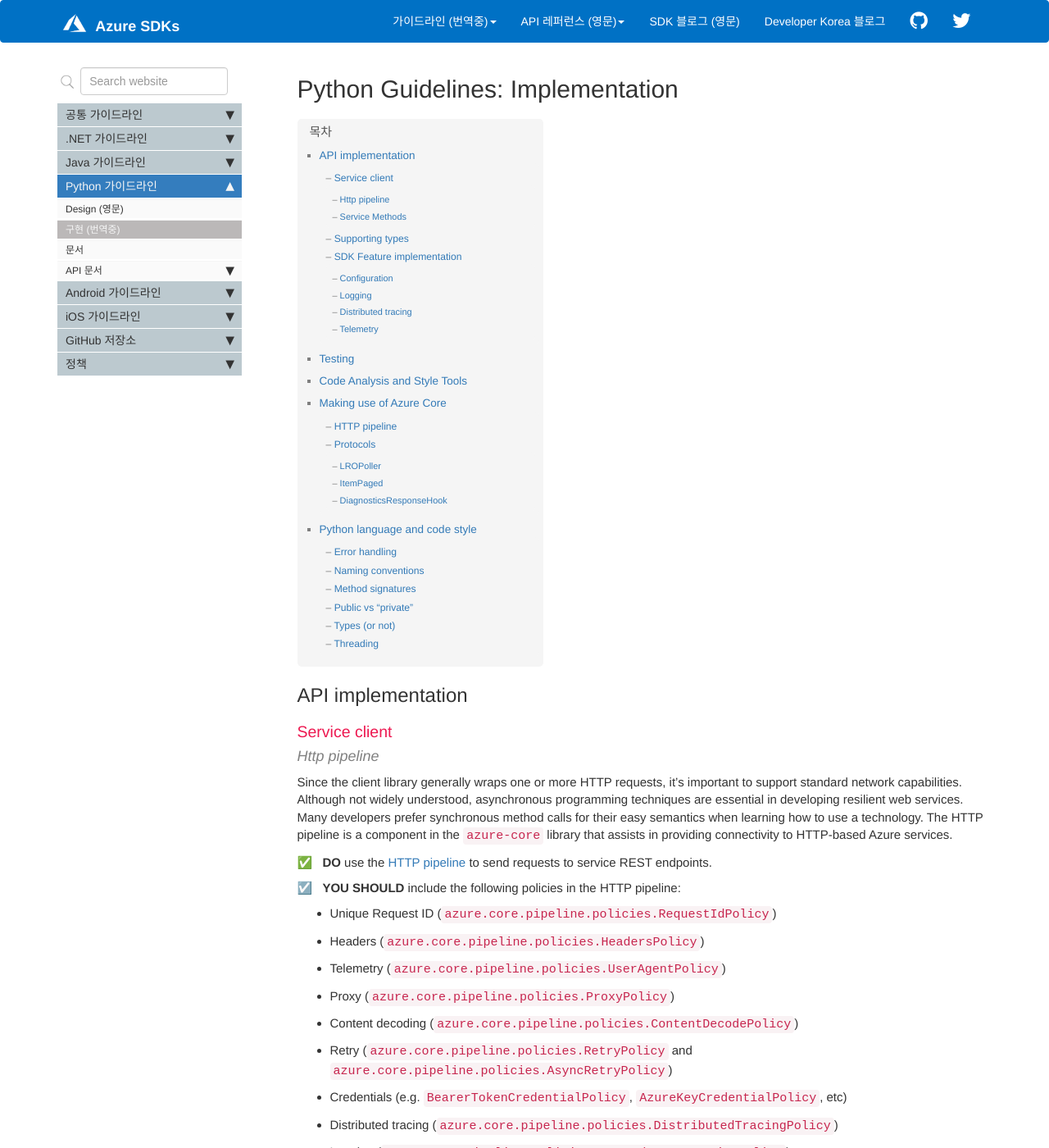
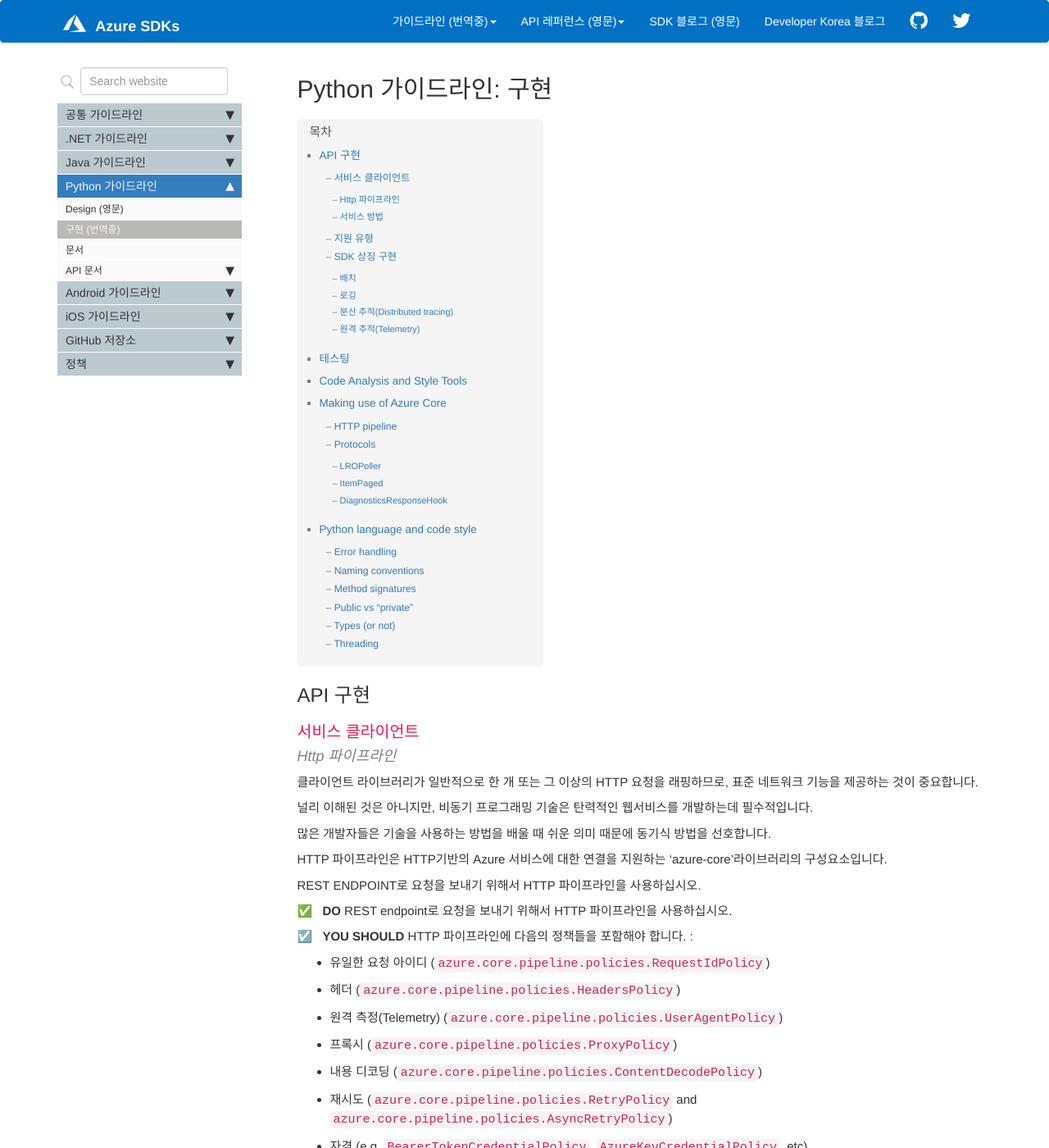
Before and after one commit to Azure/azure-sdk-korean, a Jekyll site: the page built from docs/python/implementation.md, in a window 1280 px wide and 1400 px high. Shown: the whole window at 82% size. Built offline with Jekyll 4.4.1, drawn with Linux system fonts in a browser that asks for light colours; comment, search, counter and statistics services are not loaded; some of the changed text lies outside the part shown.

Commit message:
translate python implementation.md
Co-authored-by: hdddhdd <nuly08@naver.com>

````diff
--- a/docs/python/implementation.md
+++ b/docs/python/implementation.md
@@ -1,24 +1,39 @@
 ---
-title: "Python Guidelines: Implementation"
+title: "Python 가이드라인: 구현"
 keywords: guidelines python
 permalink: python_implementation.html
 folder: python
 sidebar: general_sidebar
 ---
 
-## API implementation
+## API 구현
 
-### Service client
+### 서비스 클라이언트
 
-#### Http pipeline
+#### Http 파이프라인
+<!-- Since the client library generally wraps one or more HTTP requests, it's important to support standard network capabilities. Although not widely understood, asynchronous programming techniques are essential in developing resilient web services. Many developers prefer synchronous method calls for their easy semantics when learning how to use a technology. The HTTP pipeline is a component in the `azure-core` library that assists in providing connectivity to HTTP-based Azure services. -->
 
-Since the client library generally wraps one or more HTTP requests, it's important to support standard network capabilities. Although not widely understood, asynchronous programming techniques are essential in developing resilient web services. Many developers prefer synchronous method calls for their easy semantics when learning how to use a technology. The HTTP pipeline is a component in the `azure-core` library that assists in providing connectivity to HTTP-based Azure services.
+<!-- translation by @hdddhdd -->
+클라이언트 라이브러리가 일반적으로 한 개 또는 그 이상의 HTTP 요청을 래핑하므로, 표준 네트워크 기능을 제공하는 것이 중요합니다.
 
-{% include requirement/MUST id="python-network-http-pipeline" %} use the [HTTP pipeline] to send requests to service REST endpoints.
+널리 이해된 것은 아니지만, 비동기 프로그래밍 기술은 탄력적인 웹서비스를 개발하는데 필수적입니다.
 
-{% include requirement/SHOULD id="python-network-use-policies" %} include the following policies in the HTTP pipeline:
+많은 개발자들은 기술을 사용하는 방법을 배울 때 쉬운 의미 때문에 동기식 방법을 선호합니다.
 
-- Unique Request ID (`azure.core.pipeline.policies.RequestIdPolicy`)
+HTTP 파이프라인은 HTTP기반의 Azure 서비스에 대한 연결을 지원하는 'azure-core'라이브러리의 구성요소입니다.
+
+<!-- {% include requirement/MUST id="python-network-http-pipeline" %} use the [HTTP pipeline] to send requests to service REST endpoints. -->
+
+REST ENDPOINT로 요청을 보내기 위해서 HTTP 파이프라인을 사용하십시오.
+
+<!-- translation by @hdddhdd -->
+{% include requirement/MUST id="python-network-http-pipeline" %}  REST endpoint로 요청을 보내기 위해서 HTTP 파이프라인을 사용하십시오.
+
+<!-- {% include requirement/SHOULD id="python-network-use-policies" %} include the following policies in the HTTP pipeline: -->
+
+{% include requirement/SHOULD id="python-network-use-policies" %} HTTP 파이프라인에 다음의 정책들을 포함해야 합니다. :
+
+<!-- - Unique Request ID (`azure.core.pipeline.policies.RequestIdPolicy`)
 - Headers (`azure.core.pipeline.policies.HeadersPolicy`)
 - Telemetry (`azure.core.pipeline.policies.UserAgentPolicy`)
 - Proxy (`azure.core.pipeline.policies.ProxyPolicy`)
@@ -26,7 +41,18 @@ Since the client library generally wraps one or more HTTP requests, it's importa
 - Retry (`azure.core.pipeline.policies.RetryPolicy` and `azure.core.pipeline.policies.AsyncRetryPolicy`)
 - Credentials (e.g. `BearerTokenCredentialPolicy`, `AzureKeyCredentialPolicy`, etc)
 - Distributed tracing (`azure.core.pipeline.policies.DistributedTracingPolicy`)
-- Logging (`azure.core.pipeline.policies.NetworkTraceLoggingPolicy`)
+- Logging (`azure.core.pipeline.policies.NetworkTraceLoggingPolicy`) -->
+
+- 유일한 요청 아이디 (`azure.core.pipeline.policies.RequestIdPolicy`)
+- 헤더 (`azure.core.pipeline.policies.HeadersPolicy`)
+- 원격 측정(Telemetry) (`azure.core.pipeline.policies.UserAgentPolicy`)
+- 프록시 (`azure.core.pipeline.policies.ProxyPolicy`)
+- 내용 디코딩 (`azure.core.pipeline.policies.ContentDecodePolicy`)
+- 재시도 (`azure.core.pipeline.policies.RetryPolicy` and `azure.core.pipeline.policies.AsyncRetryPolicy`)
+- 자격 (e.g. `BearerTokenCredentialPolicy`, `AzureKeyCredentialPolicy`, etc)
+- 분산 추적 (`azure.core.pipeline.policies.DistributedTracingPolicy`)
+- 로깅 (`azure.core.pipeline.policies.NetworkTraceLoggingPolicy`)
+
 
 ```python
 
@@ -76,33 +102,45 @@ class ExampleClient(object):
 
 ##### Custom policies
 
-Some services may require custom policies to be implemented. For example, custom policies may implement fall back to secondary endpoints during retry, request signing, or other specialized authentication techniques.
+<!-- translation by @hdddhdd -->
+<!-- Some services may require custom policies to be implemented. For example, custom policies may implement fall back to secondary endpoints during retry, request signing, or other specialized authentication techniques. -->
+일부 서비스는 custom policies가 구현되도록 요청합니다. 예를 들어, custom policies는 재시도, 요청 서명 또는 다른 특수 인증 기술을 실행하는 도중에 부차적인 endpoint로 폴백할 수 있습니다.
 
-{% include requirement/SHOULD id="python-pipeline-core-policies" %} use the policy implementations in `azure-core` whenever possible.
+<!-- {% include requirement/SHOULD id="python-pipeline-core-policies" %} use the policy implementations in `azure-core` whenever possible. -->
+{% include requirement/SHOULD id="python-pipeline-core-policies" %} 가능하다면 azure-core에서 정책 구현을 사용하십시오.
 
-{% include requirement/MUST id="python-custom-policy-review" %} review the proposed policy with the Azure SDK [Architecture Board]. There may already be an existing policy that can be modified/parameterized to satisfy your need.
+<!-- {% include requirement/MUST id="python-custom-policy-review" %} review the proposed policy with the Azure SDK [Architecture Board]. There may already be an existing policy that can be modified/parameterized to satisfy your need. -->
 
-{% include requirement/MUST id="python-custom-policy-base-class" %} derive from [HTTPPolicy](https://azuresdkdocs.blob.core.windows.net/$web/python/azure-core/1.9.0/azure.core.pipeline.policies.html#azure.core.pipeline.policies.HTTPPolicy)/[AsyncHTTPPolicy](https://azuresdkdocs.blob.core.windows.net/$web/python/azure-core/1.9.0/azure.core.pipeline.policies.html#azure.core.pipeline.policies.AsyncHTTPPolicy) (if you need to make network calls) or [SansIOHTTPPolicy](https://azuresdkdocs.blob.core.windows.net/$web/python/azure-core/1.9.0/azure.core.pipeline.policies.html#azure.core.pipeline.policies.SansIOHTTPPolicy) (if you do not).
+{% include requirement/MUST id="python-custom-policy-review" %} Azure SDK [Architecture Board]로 제안된 정책을 검토하십시오.
+필요에 맞게 변경 또는 매개변수를 지정할 수 있는 기존 정책이 이미 있을 수 있습니다.
 
+<!-- {% include requirement/MUST id="python-custom-policy-base-class" %} derive from [HTTPPolicy](https://azuresdkdocs.blob.core.windows.net/$web/python/azure-core/1.9.0/azure.core.pipeline.policies.html#azure.core.pipeline.policies.HTTPPolicy)/[AsyncHTTPPolicy](https://azuresdkdocs.blob.core.windows.net/$web/python/azure-core/1.9.0/azure.core.pipeline.policies.html#azure.core.pipeline.policies.AsyncHTTPPolicy) (if you need to make network calls) or [SansIOHTTPPolicy](https://azuresdkdocs.blob.core.windows.net/$web/python/azure-core/1.9.0/azure.core.pipeline.policies.html#azure.core.pipeline.policies.SansIOHTTPPolicy) (if you do not).
 {% include requirement/MUST id="python-custom-policy-thread-safe" %} ensure thread-safety for custom policies. A practical consequence of this is that you should keep any per-request or connection bookkeeping data in the context rather than in the policy instance itself.
+
+-->
+
+{% include requirement/MUST id="python-custom-policy-base-class" %}  네트워크 호출이 필요한 경우에는 [HTTPPolicy](https://azuresdkdocs.blob.core.windows.net/$web/python/azure-core/1.9.0/azure.core.pipeline.policies.html#azure.core.pipeline.policies.HTTPPolicy)/[AsyncHTTPPolicy](https://azuresdkdocs.blob.core.windows.net/$web/python/azure-core/1.9.0/azure.core.pipeline.policies.html#azure.core.pipeline.policies.AsyncHTTPPolicy)을 파생시키십시오. 네크워크 호출이 필요하지 않은 경우에는 [SansIOHTTPPolicy](https://azuresdkdocs.blob.core.windows.net/$web/python/azure-core/1.9.0/azure.core.pipeline.policies.html#azure.core.pipeline.policies.SansIOHTTPPolicy).을 파생시키십시오.
+
+
+{% include requirement/MUST id="python-custom-policy-thread-safe" %} custom policies를 위해 스레드 안정성을 보장하십시오. A practical consequence of this is that you should keep any per-request or connection bookkeeping data in the context rather than in the policy instance itself.
 
 {% include requirement/MUST id="python-pipeline-document-policies" %} document any custom policies in your package. The documentation should make it clear how a user of your library is supposed to use the policy.
 
 {% include requirement/MUST id="python-pipeline-policy-namespace" %} add the policies to the `azure.<package name>.pipeline.policies` namespace.
 
-#### Service Methods
+#### 서비스 방법
 
-##### Parameter validation
+##### 매개변수 유효성 검사
 
 {% include requirement/MUSTNOT id="python-client-parameter-validation" %} use `isinstance` to validate parameter value types other than for [built-in types](https://docs.python.org/3/library/stdtypes.html) (e.g. `str` etc). For other types, use [structural type checking].
 
-### Supporting types
+### 지원 유형
 
 {% include requirement/MUST id="python-models-repr" %} implement `__repr__` for model types. The representation **must** include the type name and any key properties (that is, properties that help identify the model instance).
 
 {% include requirement/MUST id="python-models-repr-length" %} truncate the output of `__repr__` after 1024 characters.
 
-##### Extensible enumerations
+##### 확장 가능한 열거
 
 Any Enums defined in the SDK should be interchangable with case-insensitive strings. This is achieved by using the `CaseInsensitiveEnumMeta` class defined in `azure-core`.
 
@@ -117,15 +155,15 @@ class MyCustomEnum(with_metaclass(CaseInsensitiveEnumMeta, str, Enum)):
     BAR = 'bar'
 ```
 
-### SDK Feature implementation
+### SDK 상징 구현
 
-#### Configuration
+#### 배치
 
 {% include requirement/MUST id="python-envvars-global" %} honor the following environment variables for global configuration settings:
 
 {% include tables/environment_variables.md %}
 
-#### Logging
+#### 로깅
 
 {% include requirement/MUST id="python-logging-usage" %} use Pythons standard [logging module](https://docs.python.org/3/library/logging.html).
 
@@ -163,7 +201,7 @@ The `DEBUG` logging level is intended for developers or system administrators to
 
 You can determine the logging level for a given logger by calling [`logging.Logger.isEnabledFor`](https://docs.python.org/3/library/logging.html#logging.Logger.isEnabledFor).
 
-#### Distributed tracing
+#### 분산 추적(Distributed tracing)
 
 {% include requirement/MUST id="python-tracing-span-per-method" %} create a new trace span for each library method invocation. The easiest way to do so is by adding the distributed tracing decorator from `azure.core.tracing`.
 
@@ -173,7 +211,7 @@ You can determine the logging level for a given logger by calling [`logging.Logg
 
 {% include requirement/MUST id="python-tracing-propagate" %} propagate tracing context on each outgoing service request.
 
-#### Telemetry
+#### 원격 추적(Telemetry)
 
 Client library usage telemetry is used by service teams (not consumers) to monitor what SDK language, client library version, and language/platform info a client is using to call into their service. Clients can prepend additional information indicating the name and version of the client application.
 
@@ -207,13 +245,14 @@ The content of the header is a semi-colon key=value list.  The following keys ha
 
 Any other keys that are used should be common across all client libraries for a specific service.  **DO NOT** include personally identifiable information (even encoded) in this header.  Services need to configure log gathering to capture the `X-MS-SDK-Telemetry` header in such a way that it can be queried through normal analytics systems.
 
-##### Considerations for clients not using the UserAgentPolicy from azure-core
+##### azure-core에서 UserAgentPolicy를 사용하지 않는 클라이언트에 대한 고려 사항
+
 
 {% include requirement/MUST id="python-azurecore-http-telemetry-appid" %} allow the consumer of the library to set the application ID by passing in an `application_id` parameter to the service client constructor.  This allows the consumer to obtain cross-service telemetry for their app.
 
 {% include requirement/MUST id="python-azurecore-http-telemetry-appid-length" %} enforce that the application ID is no more than 24 characters in length.  Shorter application IDs allows service teams to include diagnostic information in the "platform information" section of the user agent, while still allowing the consumer to obtain telemetry information for their own application.
 
-## Testing
+## 테스팅
 
 {% include requirement/MUST id="python-testing-pytest" %} use [pytest](https://docs.pytest.org/en/latest/) as the test framework.
 
````
